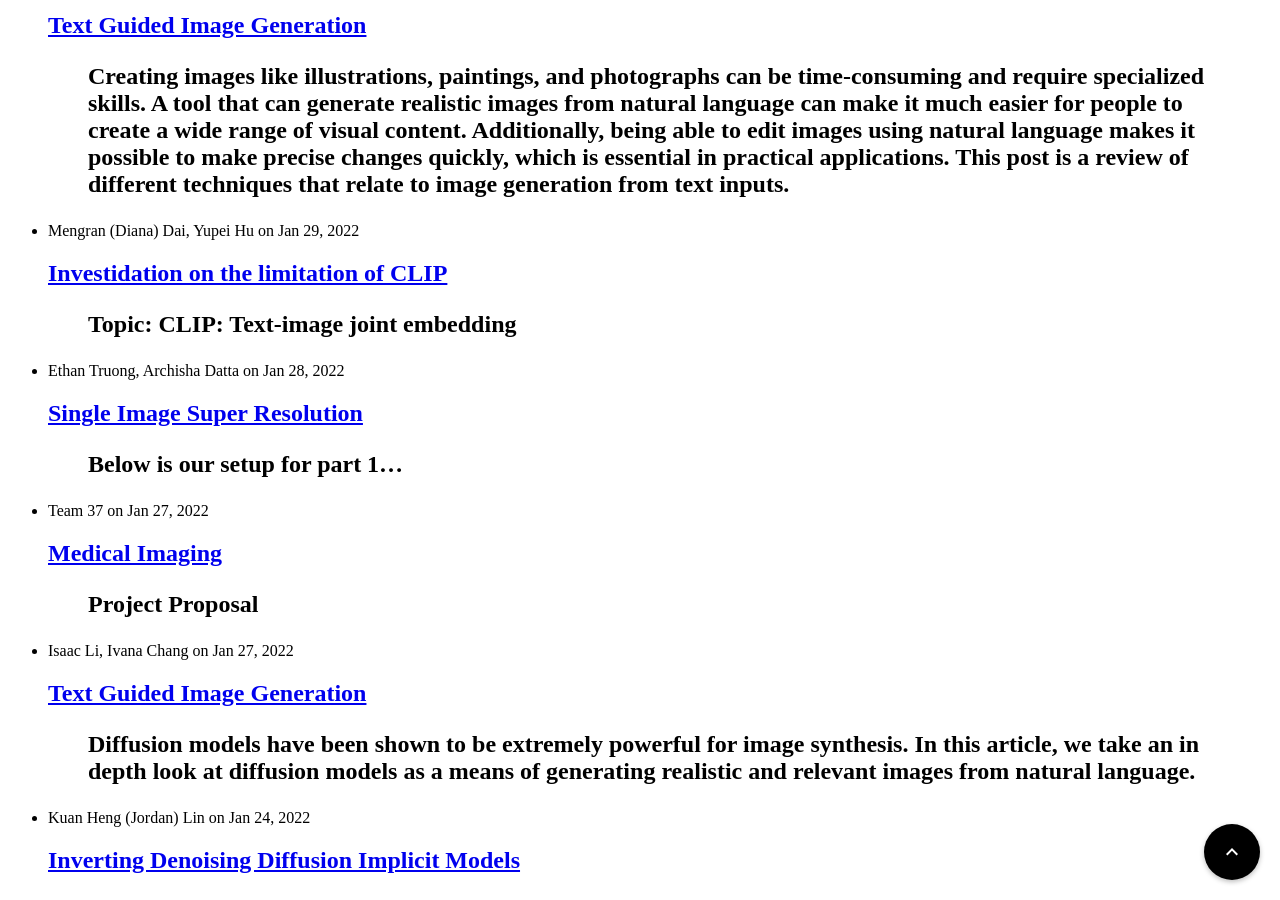
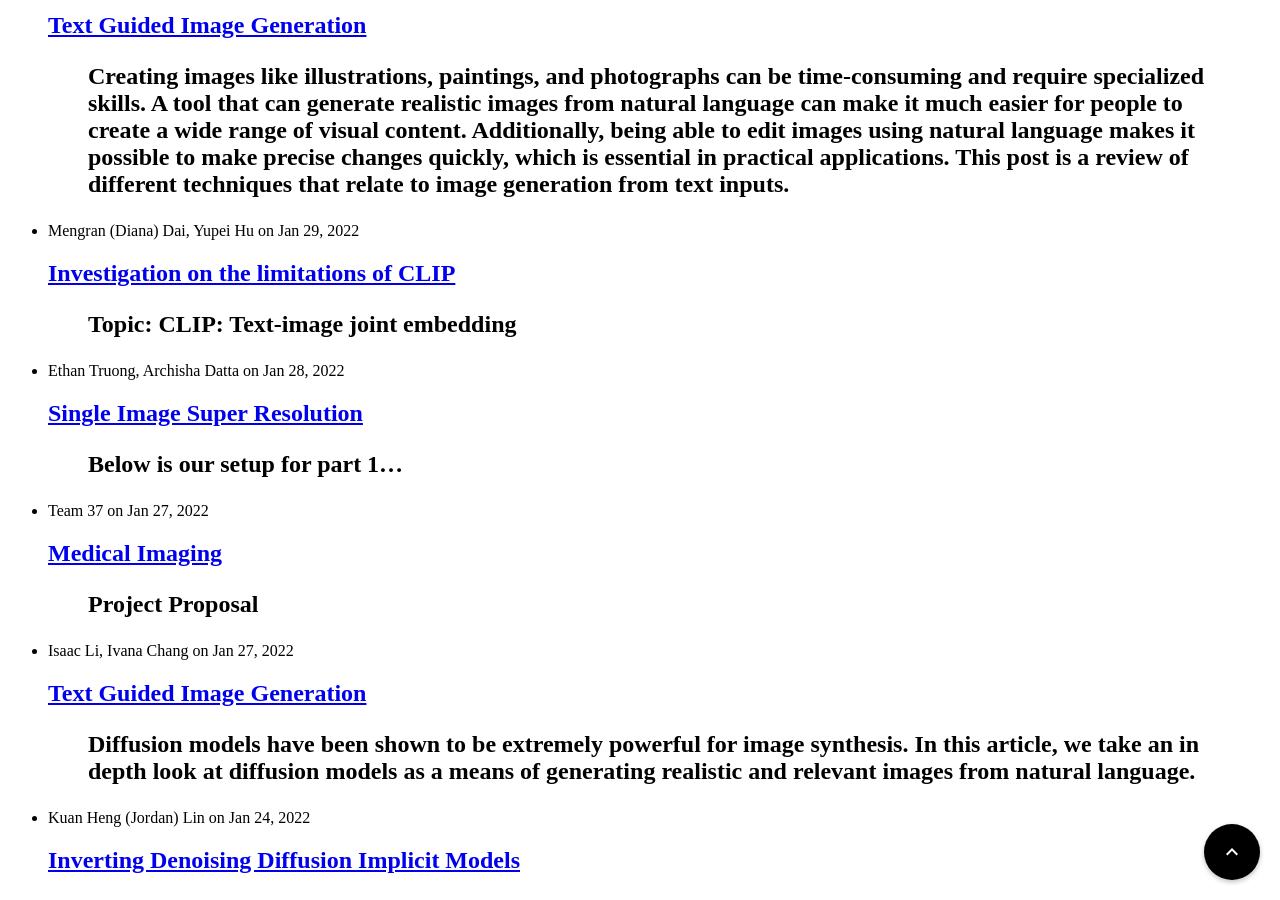
Before and after one commit to UCLAdeepvision/CS188-Projects-2023Winter, a Jekyll site: the page built from index.html, in a window 1280 px wide and 900 px high, scrolled down 3380 px. Built offline with Jekyll 4.4.1, drawn with Linux system fonts in a browser that asks for light colours.

Commit message:
correct typo in title

```diff
--- a/_posts/2023-01-29-team19-clip.md
+++ b/_posts/2023-01-29-team19-clip.md
@@ -1,7 +1,7 @@
 ---
 layout: post
 comments: true
-title: Investidation on the limitation of CLIP
+title: Investigation on the limitations of CLIP
 author: Mengran (Diana) Dai, Yupei Hu
 date: 2022-01-29
 ---
```
